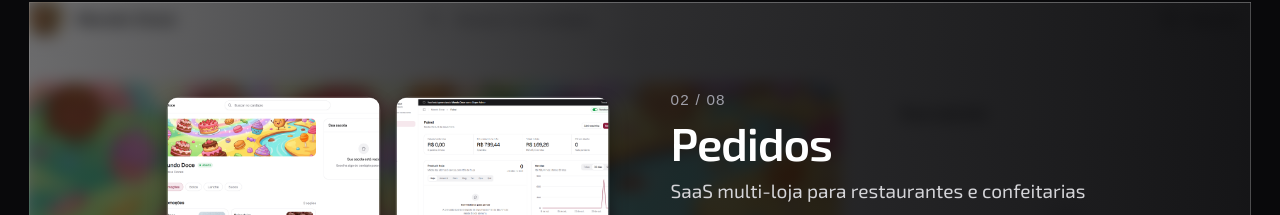
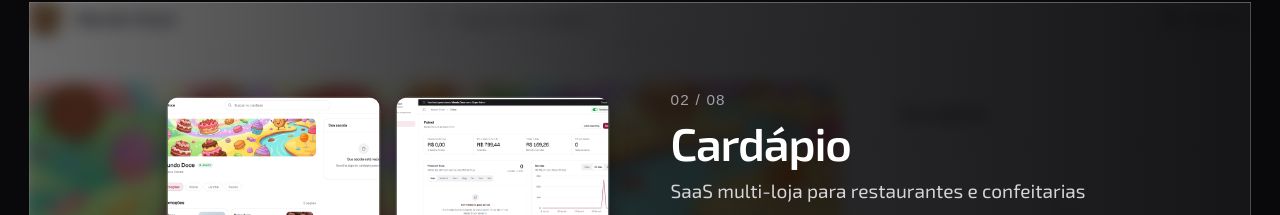
Before and after one commit to marcusnonato/portfolio, a Next.js app: page / in a window 1280 px wide. Shown: the part 4440-4655 px from the top of the page. Built offline with nearby package versions, Linux system fonts and the light colour scheme; a web font is replaced by a local one.

Commit message:
chore(projetos): renomeia Pedidos para Cardápio

```diff
--- a/app/_components/projects/index.tsx
+++ b/app/_components/projects/index.tsx
@@ -154,7 +154,7 @@ const mainProjects: MainProjectProps[] = [
   },
   {
     id: "7",
-    title: "Pedidos",
+    title: "Cardápio",
     coverImage: "/pedidos-loja-1.png",
     description:
       "Plataforma SaaS multi-loja para restaurantes e confeitarias. Cada loja ganha um subdomínio próprio com cardápio digital, checkout com Pix (AbacatePay) e entrega com CEP automático, além de um painel com Balcão (PDV), cozinha em tempo real, estoque, histórico, fechamento de caixa e previsão de produção. Conta com dois planos (Cardápio e Completo) e um console de Super Admin com auditoria. Construída com Next.js 16, React 19, TypeScript, Prisma, PostgreSQL, Better Auth, Tailwind CSS, Shadcn/UI e Vercel Blob.",
--- a/app/_lib/cv-knowledge.ts
+++ b/app/_lib/cv-knowledge.ts
@@ -67,7 +67,7 @@ O que ele construiu:
 Por ser um produto privado de cliente, o portfólio mostra apenas a landing page pública (https://sucessoapp.com) e a arquitetura: monolito modular em Kotlin e Spring Boot, PostgreSQL separado por domínio, eventos com Kafka, cache e busca.
 Tecnologias: Kotlin, Spring Boot, JPA/Hibernate, PostgreSQL, Kafka, Redis, Elasticsearch, Next.js, React, TypeScript, React Query, Tailwind CSS, Shadcn/UI, Docker.
 
-### Pedidos (pedidos.marcusnonato.app)
+### Cardápio (pedidos.marcusnonato.app)
 Plataforma SaaS multi-loja para restaurantes e confeitarias. Cada loja ganha um subdomínio próprio com cardápio digital, checkout com Pix (AbacatePay) e entrega com CEP automático, além de um painel com Balcão (PDV), cozinha em tempo real, estoque, histórico, fechamento de caixa e previsão de produção. Tem dois planos (Cardápio e Completo) e um console de Super Admin com auditoria. Demo: https://mundo-doce.pedidos.marcusnonato.app
 Tecnologias: Next.js 16, React 19, TypeScript, Prisma, PostgreSQL, Better Auth, Tailwind CSS, Shadcn/UI, Vercel Blob, AbacatePay.
 
```
